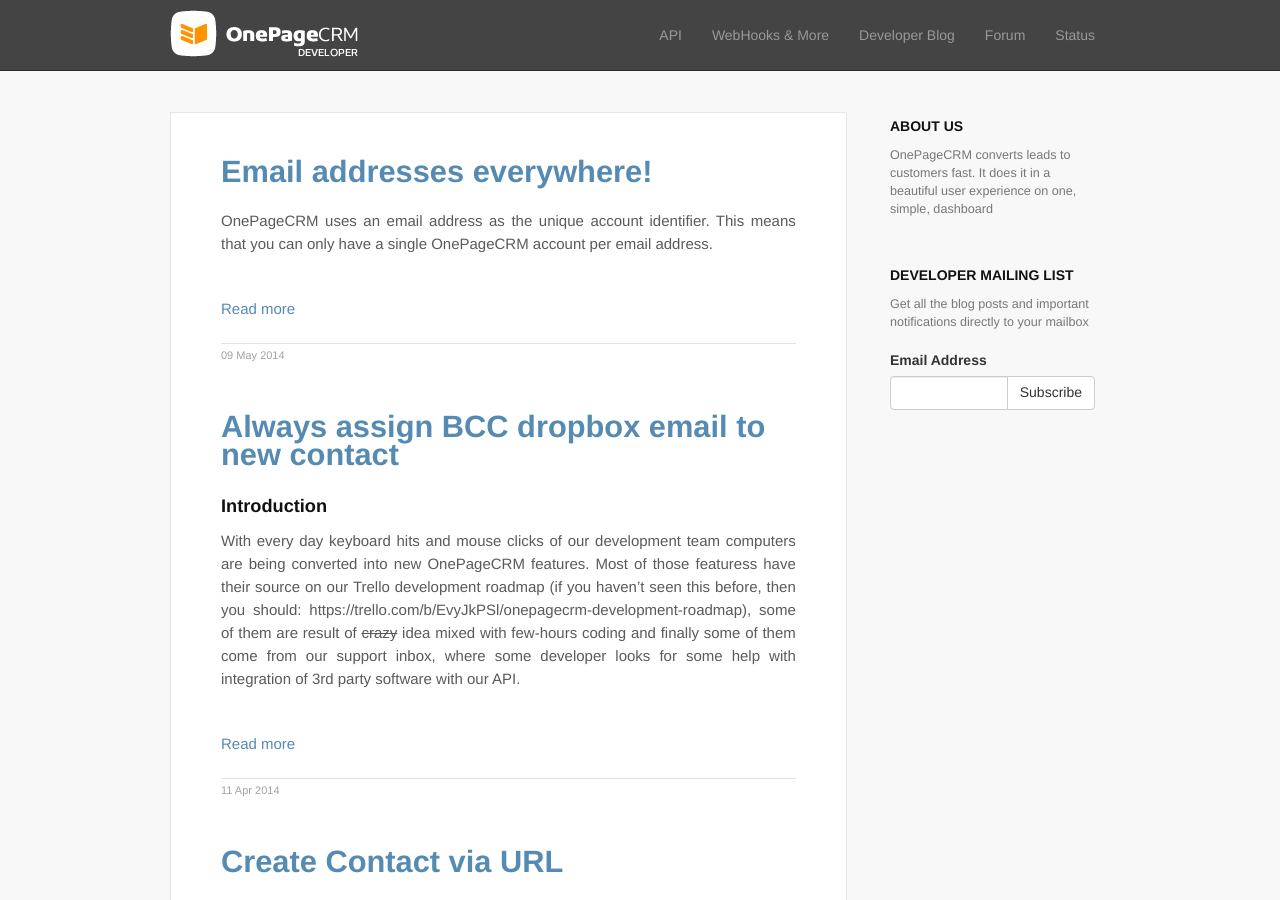
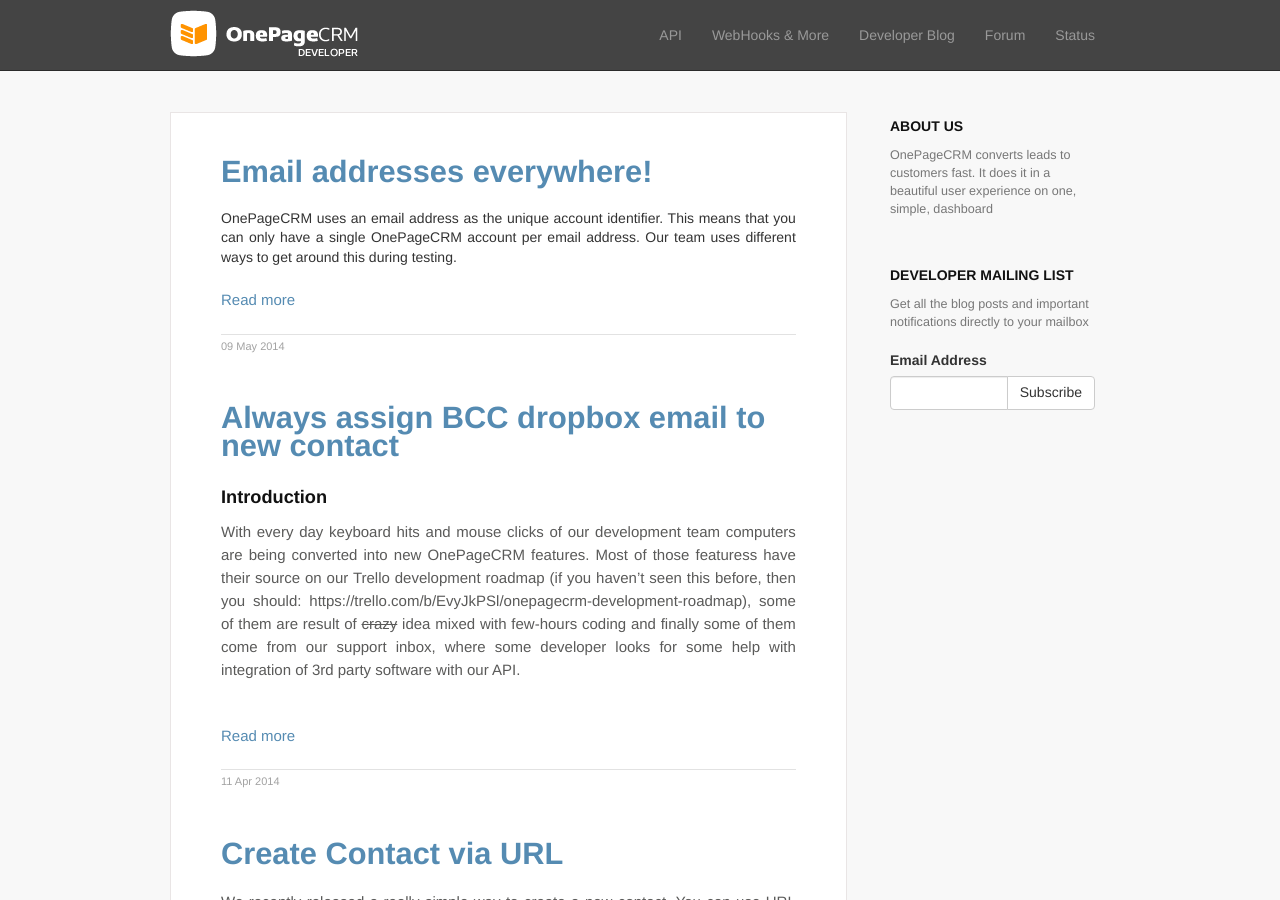
Before and after one commit to OnePageCRM/OnePageCRM.github.io, a Jekyll site: the page built from blog/index.html, in a window 1280 px wide and 900 px high. Built offline with Jekyll 4.4.1, drawn with Linux system fonts in a browser that asks for light colours; nearby versions of some CDN libraries; Markdown is read by kramdown in place of the engine named in the settings.

Commit message:
changes to emial blog

```diff
--- a/_posts/2014-05-09-email-addresses-everywhere.md
+++ b/_posts/2014-05-09-email-addresses-everywhere.md
@@ -5,6 +5,8 @@
 category: blog
 author: peter
 date: 2014-05-09 13:24:22
+excerpt: OnePageCRM uses an email address as the unique account identifier. This means that you can only have a single OnePageCRM account per email address. Our team uses different ways to get around this during testing.
+
 ---
 
 OnePageCRM uses an email address as the unique account identifier. This means that you can only have a single OnePageCRM account per email address.
```
